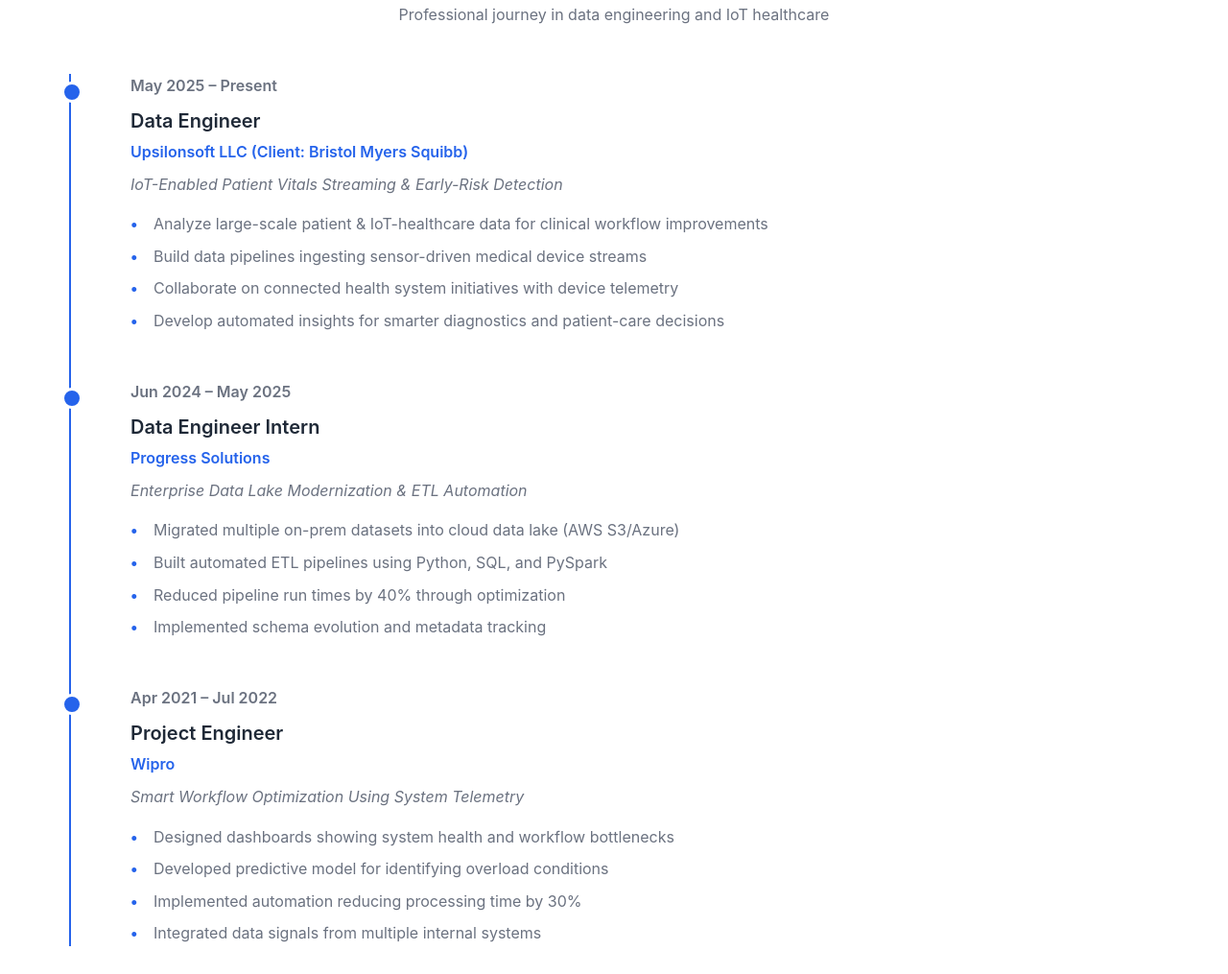
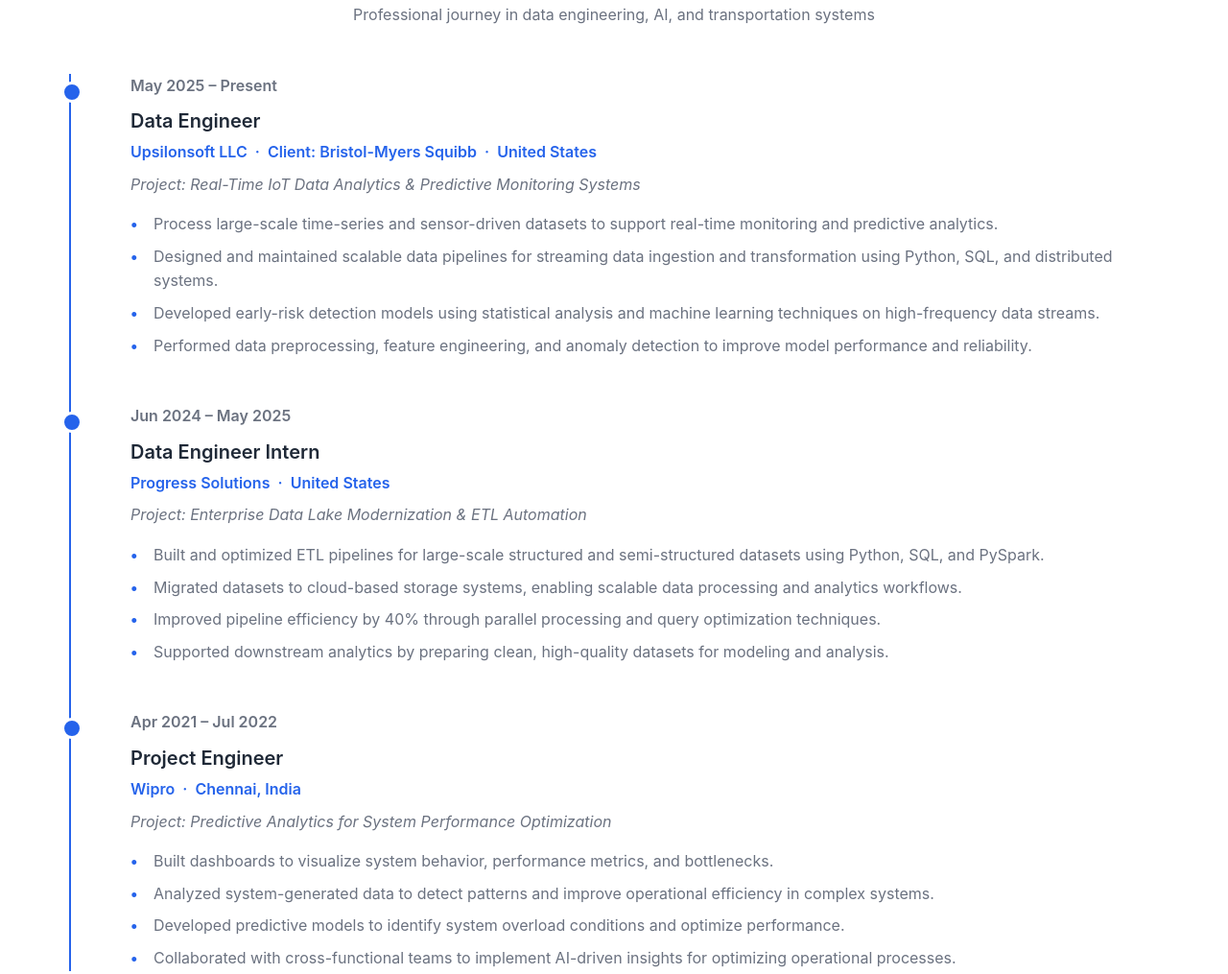
Before and after one commit to snaidu20/sai-portfolio, a plain HTML site: page index.html in a window 1280 px wide. Shown: the part 4773-5788 px from the top of the page at 96% size. Drawn offline with Linux system fonts and the light colour scheme.

Commit message:
Update work experience section to match resume — project names, bullets, locations

```diff
--- a/index.html
+++ b/index.html
@@ -893,45 +893,45 @@
         <div class="container">
             <h2>My Experience</h2>
             <p style="text-align: center; color: var(--text-light); margin-bottom: 3rem;">
-                Professional journey in data engineering and IoT healthcare
+                Professional journey in data engineering, AI, and transportation systems
             </p>
             <div class="timeline">
                 <div class="timeline-item">
                     <p class="timeline-date">May 2025 – Present</p>
                     <h3 class="timeline-title">Data Engineer</h3>
-                    <p class="timeline-company">Upsilonsoft LLC (Client: Bristol Myers Squibb)</p>
-                    <p class="timeline-subtitle">IoT-Enabled Patient Vitals Streaming & Early-Risk Detection</p>
+                    <p class="timeline-company">Upsilonsoft LLC &nbsp;·&nbsp; Client: Bristol-Myers Squibb &nbsp;·&nbsp; United States</p>
+                    <p class="timeline-subtitle">Project: Real-Time IoT Data Analytics &amp; Predictive Monitoring Systems</p>
                     <ul>
-                        <li>Analyze large-scale patient & IoT-healthcare data for clinical workflow improvements</li>
-                        <li>Build data pipelines ingesting sensor-driven medical device streams</li>
-                        <li>Collaborate on connected health system initiatives with device telemetry</li>
-                        <li>Develop automated insights for smarter diagnostics and patient-care decisions</li>
+                        <li>Process large-scale time-series and sensor-driven datasets to support real-time monitoring and predictive analytics.</li>
+                        <li>Designed and maintained scalable data pipelines for streaming data ingestion and transformation using Python, SQL, and distributed systems.</li>
+                        <li>Developed early-risk detection models using statistical analysis and machine learning techniques on high-frequency data streams.</li>
+                        <li>Performed data preprocessing, feature engineering, and anomaly detection to improve model performance and reliability.</li>
                     </ul>
                 </div>
 
                 <div class="timeline-item">
                     <p class="timeline-date">Jun 2024 – May 2025</p>
                     <h3 class="timeline-title">Data Engineer Intern</h3>
-                    <p class="timeline-company">Progress Solutions</p>
-                    <p class="timeline-subtitle">Enterprise Data Lake Modernization & ETL Automation</p>
+                    <p class="timeline-company">Progress Solutions &nbsp;·&nbsp; United States</p>
+                    <p class="timeline-subtitle">Project: Enterprise Data Lake Modernization &amp; ETL Automation</p>
                     <ul>
-                        <li>Migrated multiple on-prem datasets into cloud data lake (AWS S3/Azure)</li>
-                        <li>Built automated ETL pipelines using Python, SQL, and PySpark</li>
-                        <li>Reduced pipeline run times by 40% through optimization</li>
-                        <li>Implemented schema evolution and metadata tracking</li>
+                        <li>Built and optimized ETL pipelines for large-scale structured and semi-structured datasets using Python, SQL, and PySpark.</li>
+                        <li>Migrated datasets to cloud-based storage systems, enabling scalable data processing and analytics workflows.</li>
+                        <li>Improved pipeline efficiency by 40% through parallel processing and query optimization techniques.</li>
+                        <li>Supported downstream analytics by preparing clean, high-quality datasets for modeling and analysis.</li>
                     </ul>
                 </div>
 
                 <div class="timeline-item">
                     <p class="timeline-date">Apr 2021 – Jul 2022</p>
                     <h3 class="timeline-title">Project Engineer</h3>
-                    <p class="timeline-company">Wipro</p>
-                    <p class="timeline-subtitle">Smart Workflow Optimization Using System Telemetry</p>
+                    <p class="timeline-company">Wipro &nbsp;·&nbsp; Chennai, India</p>
+                    <p class="timeline-subtitle">Project: Predictive Analytics for System Performance Optimization</p>
                     <ul>
-                        <li>Designed dashboards showing system health and workflow bottlenecks</li>
-                        <li>Developed predictive model for identifying overload conditions</li>
-                        <li>Implemented automation reducing processing time by 30%</li>
-                        <li>Integrated data signals from multiple internal systems</li>
+                        <li>Built dashboards to visualize system behavior, performance metrics, and bottlenecks.</li>
+                        <li>Analyzed system-generated data to detect patterns and improve operational efficiency in complex systems.</li>
+                        <li>Developed predictive models to identify system overload conditions and optimize performance.</li>
+                        <li>Collaborated with cross-functional teams to implement AI-driven insights for optimizing operational processes.</li>
                     </ul>
                 </div>
             </div>
```
